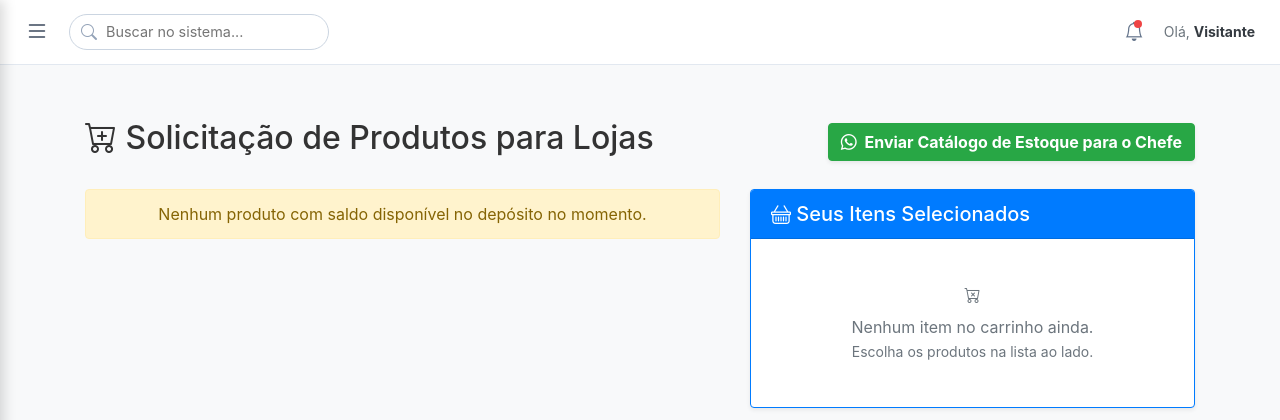
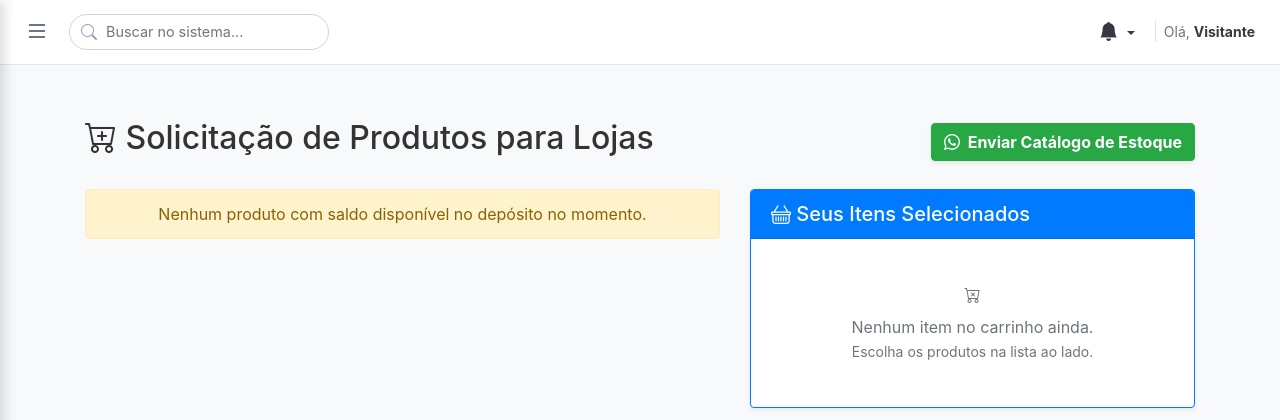
Before and after one commit to juanvictorvaz2-blip/hortifruti_system, a Django app: page /loja/ in a window 1280 px wide. Shown: the top 420 px of the page. Run offline with Django 5.2, Linux system fonts and the light colour scheme; data that the repository does not hold is empty.

Commit message:
feat: implementa sistema dinâmico de notificações com sininho e links de detalhes do pedido

```diff
--- a/core/settings.py
+++ b/core/settings.py
@@ -59,6 +59,7 @@ TEMPLATES = [
                 'django.template.context_processors.request',
                 'django.contrib.auth.context_processors.auth',
                 'django.contrib.messages.context_processors.messages',
+                'estoque.context_processors.notificacoes_pendentes',  # <-- Adicionado aqui!
             ],
         },
     },
--- /dev/null
+++ b/estoque/context_processors.py
@@ -0,0 +1,8 @@
+from .models import Notificacao
+
+def notificacoes_pendentes(request):
+    nao_lidas = Notificacao.objects.filter(lida=False).order_by('-data_criacao')
+    return {
+        'notificacoes_nao_lidas': nao_lidas,
+        'quantidade_notificacoes': nao_lidas.count()
+    }
--- a/estoque/templates/estoque/catalogo_loja.html
+++ b/estoque/templates/estoque/catalogo_loja.html
@@ -8,7 +8,7 @@
 
         <!-- Botão para enviar o catálogo atualizado para o chefe -->
         <a href="{{ whatsapp_catalogo_url }}" target="_blank" class="btn btn-success shadow-sm font-weight-bold">
-            <i class="bi bi-whatsapp mr-1"></i> Enviar Catálogo de Estoque para o Chefe
+            <i class="bi bi-whatsapp mr-1"></i> Enviar Catálogo de Estoque
         </a>
     </div>
 
--- a/estoque/templates/estoque/lotes_listar.html
+++ b/estoque/templates/estoque/lotes_listar.html
@@ -55,7 +55,7 @@
             </div>
 
             <!-- Conteúdo retrátil -->
-            <div class="collapse show" id="collapseDeposito">
+            <div class="collapse" id="collapseDeposito">
                 <div class="card-body p-0 bg-white">
                     <div class="table-responsive">
                         <table class="table table-hover align-middle m-0">
@@ -150,7 +150,7 @@
             </div>
 
             <!-- Conteúdo retrátil (inicia aberto ou fechado - use 'collapse show' para aberto ou apenas 'collapse' para fechado por padrão) -->
-            <div class="collapse show" id="collapseCamaraFria">
+            <div class="collapse" id="collapseCamaraFria">
                 <div class="card-body p-0 bg-white">
                     <div class="table-responsive">
                         <table class="table table-hover align-middle m-0">
--- a/estoque/views.py
+++ b/estoque/views.py
@@ -1,6 +1,8 @@
 import urllib.parse
 from datetime import date, timedelta
 from decimal import Decimal
+from .models import Notificacao
+from django.urls import reverse
 
 from django.contrib import messages
 from django.contrib.auth.decorators import login_required
@@ -418,13 +420,19 @@ def finalizar_pedido(request):
                 preco_unitario=Decimal('0.00')
             )
 
+        # --- GERAÇÃO DA NOTIFICAÇÃO PARA O SININHO ---
+        link_pedido = reverse('pedido_detalhe', args=[pedido.id])
+
+        Notificacao.objects.create(
+            mensagem=f"Novo pedido #{pedido.codigo_pedido} da Loja {loja.nome} por {nome_solicitante}.",
+            link=link_pedido
+        )
+        # ---------------------------------------------
+
         request.session['carrinho'] = {}
         messages.success(request, f"Pedido #{pedido.codigo_pedido} enviado com sucesso ao depósito!")
 
-        return redirect('pedidos_historico')
-
     return redirect('catalogo_loja')
-
 
 @login_required
 def separar_pedido(request, pedido_id):
--- a/templates/base.html
+++ b/templates/base.html
@@ -97,6 +97,7 @@
             padding: 15px 10px;
             gap: 5px;
             flex-grow: 1;
+            overflow-y: auto;
         }
 
         .sidebar-nav .nav-item-link {
@@ -113,6 +114,7 @@
         .sidebar-nav .nav-item-link:hover {
             background-color: #334155;
             color: #fff;
+            text-decoration: none;
         }
 
         .sidebar-footer {
@@ -210,32 +212,12 @@
             gap: 20px;
         }
 
-        .btn-icon {
-            background: none;
-            border: none;
-            font-size: 1.2rem;
-            color: #64748b;
-            cursor: pointer;
-            position: relative;
-        }
-
-        .badge-dot {
-            position: absolute;
-            top: 2px;
-            right: 2px;
-            width: 8px;
-            height: 8px;
-            background-color: #ef4444;
-            border-radius: 50%;
-        }
-
         /* ÁREA PRINCIPAL */
         main {
             padding: 30px;
         }
     </style>
 </head>
-<script src="https://cdn.jsdelivr.net/npm/bootstrap@5.3.0/dist/js/bootstrap.bundle.min.js"></script>
 <body>
 
     <!-- Overlay de fundo ao abrir a sidebar -->
@@ -257,7 +239,7 @@
         <!-- Navegação Principal -->
         <nav class="sidebar-nav">
             <a href="{% url 'dashboard' %}" class="nav-item-link">
-                <i class="bi bi-boxes"></i>
+                <i class="bi bi-speedometer2"></i>
                 <span>Dashboard</span>
             </a>
             <a href="{% url 'lotes_listar' %}" class="nav-item-link">
@@ -265,33 +247,29 @@
                 <span>Estoque (Lotes)</span>
             </a>
             <a href="{% url 'catalogo_loja' %}" class="nav-item-link">
-                <i class="bi bi-boxes"></i>
-                <span>Catalogo de Pedido</span>
+                <i class="bi bi-cart-plus"></i>
+                <span>Catálogo de Pedido</span>
             </a>
             <a href="{% url 'registrar_compra_ceasa' %}" class="nav-item-link">
-                <i class="bi bi-boxes"></i>
-                <span>Compras</span>
+                <i class="bi bi-cart-check"></i>
+                <span>Compras (CEASA)</span>
             </a>
             <a href="{% url 'listar_compras_conferencia' %}" class="nav-item-link">
-                <i class="bi bi-boxes"></i>
+                <i class="bi bi-clipboard-check"></i>
                 <span>Conferência</span>
             </a>
             <a href="{% url 'pedidos_historico' %}" class="nav-item-link">
-                <i class="bi bi-boxes"></i>
-                <span>Histórico</span>
-            </a>
-            <small class="text-uppercase text-muted px-3 mb-1 font-weight-bold" style="font-size: 0.7rem; letter-spacing: 0.5px;">Painel</small>
-            <a href="{% url 'lotes_listar' %}" class="nav-item-link">
-                <i class="bi bi-speedometer2"></i>
-                <span>Início / Lotes</span>
+                <i class="bi bi-clock-history"></i>
+                <span>Histórico de Pedidos</span>
             </a>
 
-            <!-- GRUPO: ESTOQUE -->
+            <hr class="border-secondary my-2 opacity-25">
+            <small class="text-uppercase text-muted px-3 mb-1 font-weight-bold" style="font-size: 0.7rem; letter-spacing: 0.5px;">Atalhos</small>
+
             <a href="{% url 'lote_criar' %}" class="nav-item-link">
                 <i class="bi bi-box-arrow-in-down"></i>
                 <span>Cadastrar Novo Lote</span>
             </a>
-            <!-- Adicione novos links aqui no futuro -->
         </nav>
 
         <!-- Rodapé da Sidebar (Perfil / Logout) -->
@@ -326,11 +304,34 @@
             </div>
 
             <div class="topbar-right">
-                <button class="btn-icon" title="Notificações">
-                    <i class="bi bi-bell"></i>
-                    <span class="badge-dot"></span>
-                </button>
-                <div class="text-secondary small">
+                <!-- Dropdown do Sininho de Notificações -->
+                <ul class="navbar-nav">
+                    <li class="nav-item dropdown">
+                        <a class="nav-link dropdown-toggle text-dark position-relative p-0" href="#" id="navbarDropdownNotif" role="button" data-toggle="dropdown" aria-haspopup="true" aria-expanded="false">
+                            <i class="bi bi-bell-fill" style="font-size: 1.2rem;"></i>
+                            {% if quantidade_notificacoes > 0 %}
+                                <span class="position-absolute top-0 start-100 translate-middle badge rounded-pill bg-danger text-white" style="font-size: 0.65rem; padding: 2px 5px;">
+                                    {{ quantidade_notificacoes }}
+                                </span>
+                            {% endif %}
+                        </a>
+                        <div class="dropdown-menu dropdown-menu-right shadow border-0 mt-2" aria-labelledby="navbarDropdownNotif" style="width: 300px;">
+                            <h6 class="dropdown-header font-weight-bold text-success">Notificações</h6>
+                            <div class="dropdown-divider"></div>
+
+                            {% for notif in notificacoes_nao_lidas %}
+                                <a class="dropdown-item small text-wrap py-2 border-bottom" href="{{ notif.link|default:'#' }}">
+                                    <i class="bi bi-info-circle text-primary mr-1"></i> {{ notif.mensagem }}
+                                    <div class="text-muted" style="font-size: 0.75rem;">{{ notif.data_criacao|date:"d/m H:i" }}</div>
+                                </a>
+                            {% empty %}
+                                <span class="dropdown-item text-center text-muted small py-3">Nenhuma nova notificação</span>
+                            {% endfor %}
+                        </div>
+                    </li>
+                </ul>
+
+                <div class="text-secondary small pl-2 border-left">
                     Olá, <strong class="text-dark">{{ user.username|default:"Visitante" }}</strong>
                 </div>
             </div>
@@ -343,7 +344,7 @@
         </main>
     </div>
 
-    <!-- Scripts do Bootstrap 4 e Controle da Sidebar -->
+    <!-- Scripts do Bootstrap 4 e jQuery (Apenas uma versão unificada para evitar conflitos) -->
     <script src="https://code.jquery.com/jquery-3.5.1.slim.min.js"></script>
     <script src="https://cdn.jsdelivr.net/npm/bootstrap@4.6.2/dist/js/bootstrap.bundle.min.js"></script>
 
```
Also changed, not shown: estoque/models.py (+9 -0 lines), estoque/migrations/0015_notificacao.py (added).
